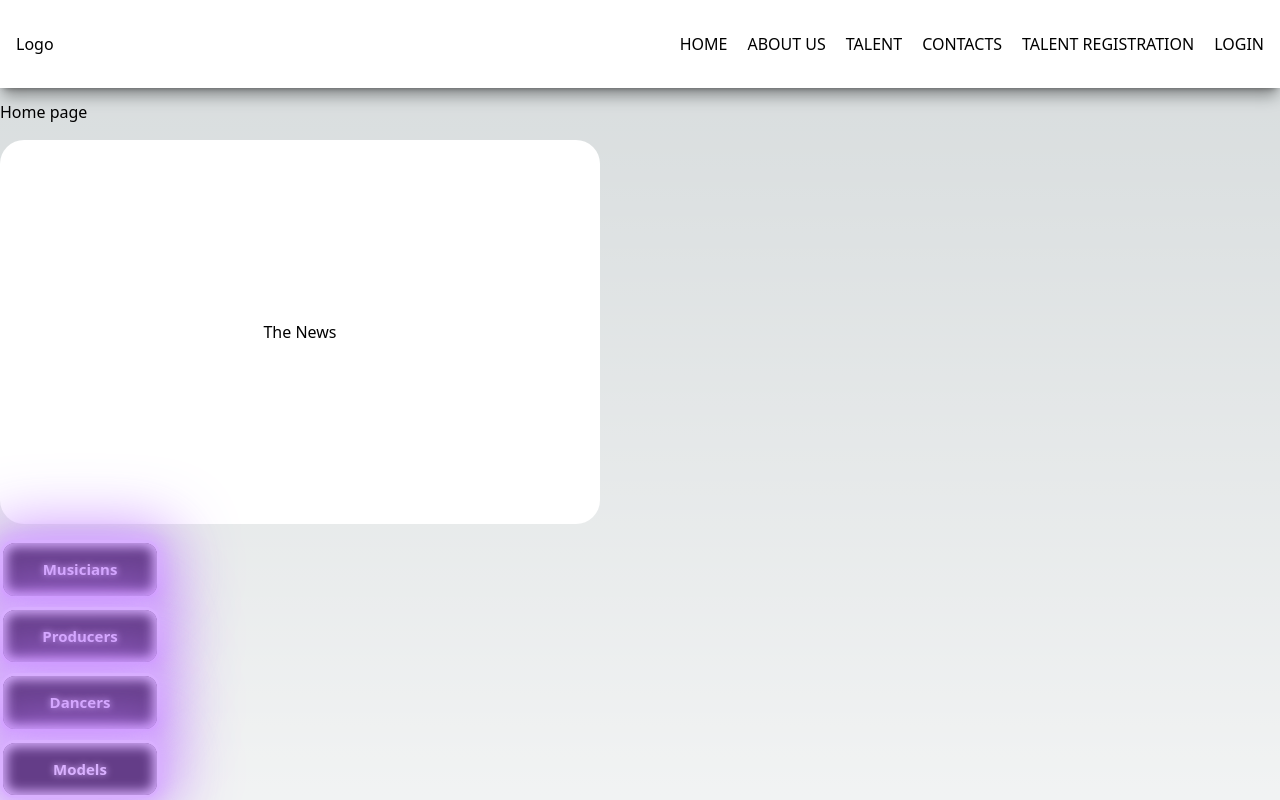
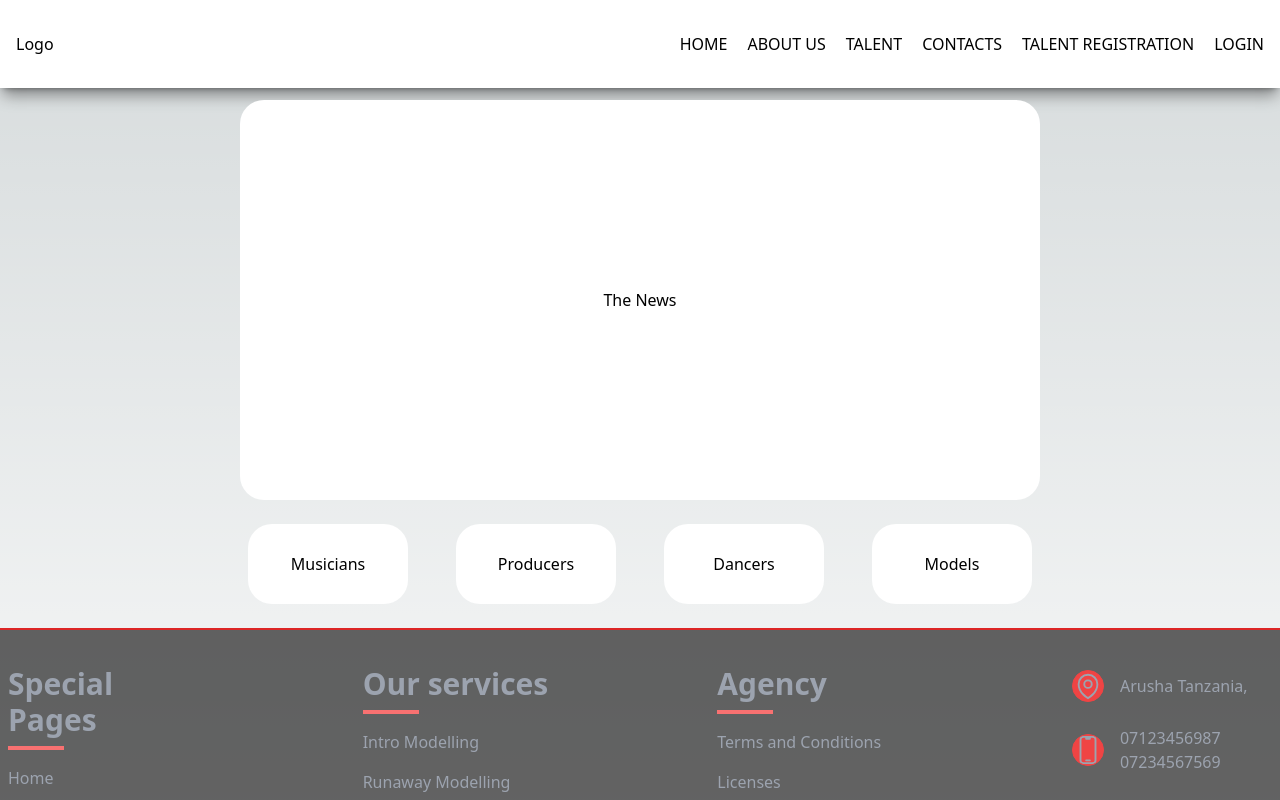
Before and after one commit to julsamson/AfricanWood, a Next.js app: page / in a window 1280 px wide. Shown: the top 800 px of the page. Built offline with nearby package versions, Linux system fonts and the light colour scheme.

Commit message:
home page modification

```diff
--- a/app/page.jsx
+++ b/app/page.jsx
@@ -8,37 +8,44 @@
     <div>
       <Navigation />
       <section className='container mx-auto my-3'>
-        <div>
-          <div>
+        <div className='flex justify-center '>
+          {/* <div>
           <p className='pb-4'>
             Home page
           </p>
-          </div>
-          <div className='w-[600px] rounded-3xl h-96 bg-white text-black flex justify-center items-center'>
+          </div> */}
+
+          {/* new part page  */}
+
+
+          <div className='lg:w-[800px] lg:h-[400px] md:w-[600px] w-full h-40 min-[425px]:w-96 min-[425px]:h-60 md:h-96 min-[425px]:rounded-3xl bg-white text-black flex justify-center items-center'>
              <div>
               The News
              </div>
           </div>
         </div>
-        <div className='my-4'>
-          <div className=''>
+
+        {/* categories for talent people got  */}
+
+        <div className='my-4 flex justify-center '>
+          <div className='flex lg:gap-x-12 md:gap-x-44 min-[425px]:gap-x-11 ml-4 lg:w-[800px] md:w-[600px] min-[425px]:w-[400px] w-full gap-x-8 flex-wrap'>
             <Link href='#' className=''>
-              <h1 className='button text-black bg-white w-40 flex justify-center p-7 rounded-3xl my-2'>
+              <h1 className='text-black bg-white min-[425px]:w-40 md:w-52 lg:w-40 flex justify-center min-[425px]:p-7 min-[425px]:rounded-3xl rounded-md my-2 w-40 p-4'>
                 Musicians
               </h1>
             </Link>
             <Link href='#' className=''>
-              <h1 className='button text-black bg-white w-40 flex justify-center p-7 rounded-3xl my-2'>
+              <h1 className='text-black bg-white min-[425px]:w-40 md:w-52 lg:w-40 flex justify-center min-[425px]:p-7 min-[425px]:rounded-3xl rounded-md my-2 w-40 p-4'>
                 Producers
               </h1>
             </Link>
             <Link href='#' className=''>
-              <h1 className='button text-black bg-white w-40 flex justify-center p-7 rounded-3xl my-2'>
+              <h1 className='text-black bg-white min-[425px]:w-40 md:w-52 lg:w-40 flex justify-center min-[425px]:p-7 min-[425px]:rounded-3xl rounded-md my-2 w-40 p-4'>
                 Dancers
               </h1>
             </Link>
             <Link href='#' className=''>
-              <h1 className='button text-black bg-white w-40 flex justify-center p-7 rounded-3xl my-2'>
+              <h1 className='text-black bg-white min-[425px]:w-40 md:w-52 lg:w-40 flex justify-center min-[425px]:p-7 min-[425px]:rounded-3xl rounded-md my-2 w-40 p-4'>
                 Models
               </h1>
             </Link>
```
